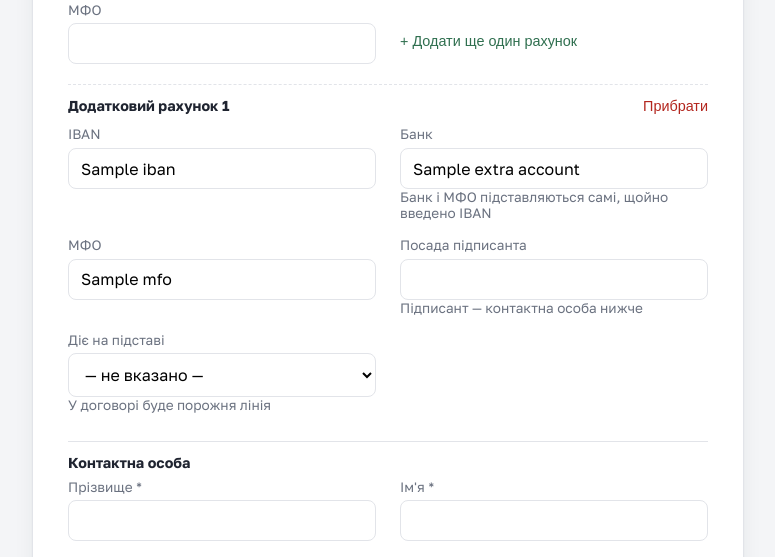
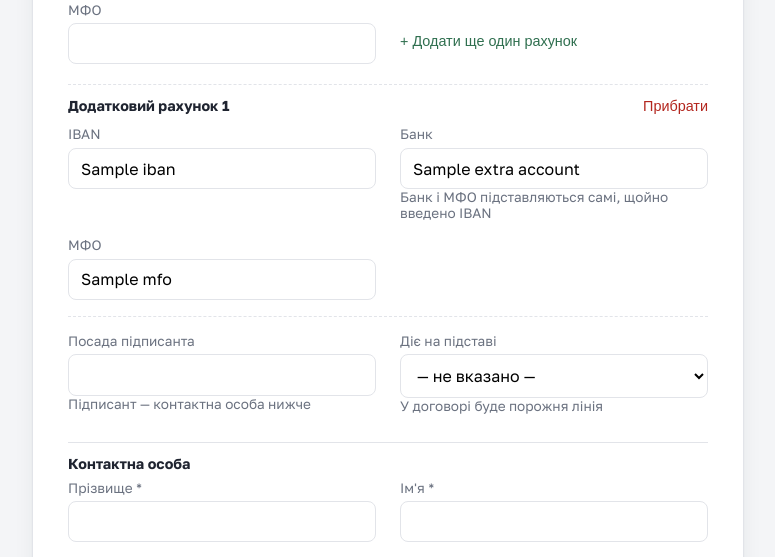
Before and after one commit to YelizavetaZenenko/protaxo, a Spring app: template src/main/resources/templates/clients/form.html in a window 1280 px wide. Shown: the part 886-1443 px from the top of the page, without its empty margins (252-1027 px from the left). Run offline with Thymeleaf, Linux system fonts and the light colour scheme; the template is opened without the code that fills it: most values are stand-ins (such as "Sample title", 1, 10 or a date in 2020); data that the repository does not hold is empty; some of the project's set-up classes (security, data sources, template engines, error pages and the like) are left out, and stand-ins take their place; database files in the repository are not loaded; some libraries are stand-ins or nearby versions; some web fonts are replaced.

Commit message:
Counterparty form: next field no longer sits beside an extra account's MFO; last extra account closed by a line

```diff
--- a/src/main/resources/static/css/style.css
+++ b/src/main/resources/static/css/style.css
@@ -2683,3 +2683,13 @@ a.acc-card-meta:hover {
 .extra-accounts-add .link-btn {
     padding: 0.6rem 0;
 }
+/* Порожня клітинка праворуч від МФО додаткового рахунку — щоб наступне поле форми («Посада
+   підписанта») не ставало поруч, ніби частина рахунку. Останній рахунок закриває лінія. */
+.extra-account-end {
+    min-height: 1px;
+}
+.extra-account:last-child .extra-account-end {
+    grid-column: 1 / -1;
+    border-bottom: 1px dashed var(--border);
+    margin-bottom: 1rem;
+}
--- a/src/main/resources/templates/clients/form.html
+++ b/src/main/resources/templates/clients/form.html
@@ -173,6 +173,7 @@
                             <div class="field-error" th:if="${#fields.hasErrors('extraAccounts[__${st.index}__].mfo')}"
                                  th:errors="*{extraAccounts[__${st.index}__].mfo}"></div>
                         </div>
+                        <div class="extra-account-end" aria-hidden="true"></div>
                     </div>
                 </div>
 
@@ -195,6 +196,7 @@
                             <label>МФО</label>
                             <input type="text" class="ea-mfo" maxlength="6" inputmode="numeric">
                         </div>
+                        <div class="extra-account-end" aria-hidden="true"></div>
                     </div>
                 </template>
 
```
